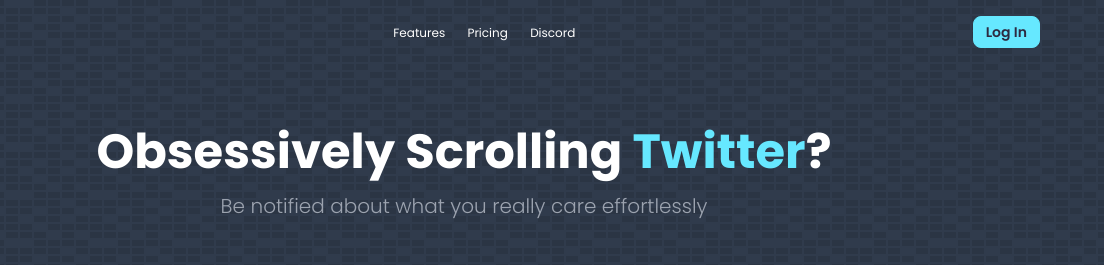
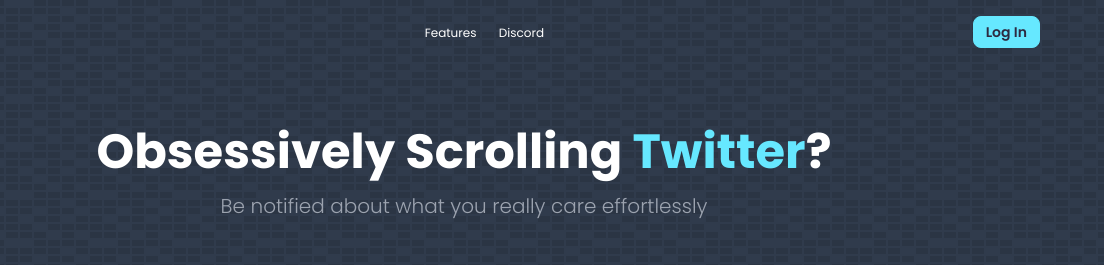
Before and after one commit to quavedev/lemeno-landing-page, a website: page index.html in a window 1280 px wide. Shown: the top 265 px of the page, 176-1280 px from the left. Drawn offline with Linux system fonts and the light colour scheme.

Commit message:
Remoe pricing anchor

```diff
--- a/index.html
+++ b/index.html
@@ -53,9 +53,6 @@
         <nav class="hidden md:block">
           <a href="#Features" class="btn btn-ghost btn-xs font-normal"
             >Features</a
-          >
-          <a href="#Pricing" class="btn btn-ghost btn-xs font-normal"
-            >Pricing</a
           >
           <a
             href="https://discord.gg/4NG2pzK2aY"
```
